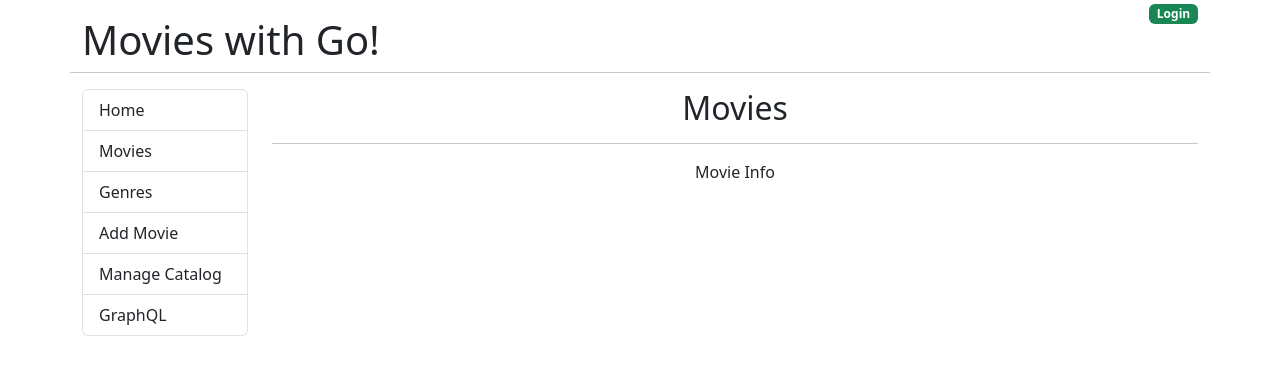
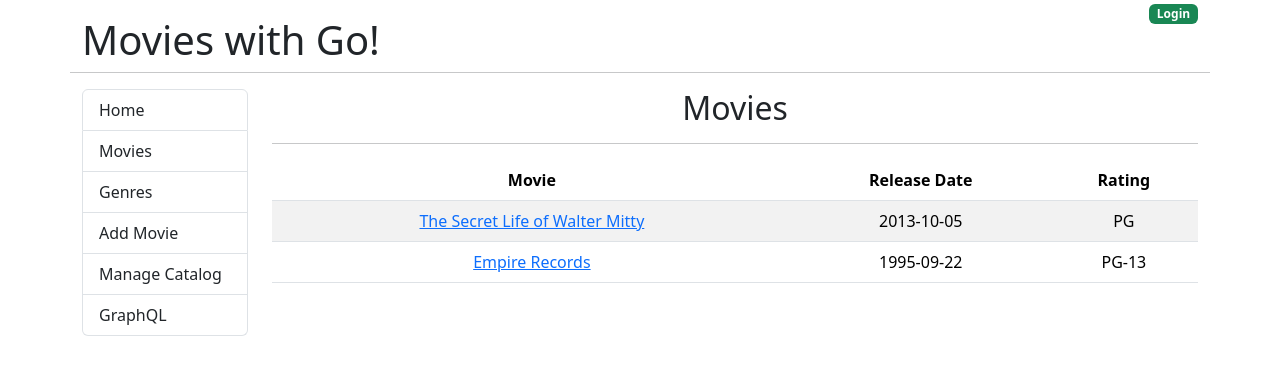
Before and after one commit to no-whey-jose/movies-with-go-fe, a React (Create React App) app: page /movies in a window 1280 px wide. Shown: the top 374 px of the page. Built offline with nearby package versions, Linux system fonts and the light colour scheme.

Commit message:
movie list and movie info components

```diff
--- a/src/pages/Movies.js
+++ b/src/pages/Movies.js
@@ -1,9 +1,56 @@
+import { useEffect, useState } from "react";
 import Layout from "./Layout";
+import { Link } from "react-router-dom";
 
 const Movies = () => {
+  const [movies, setMovies] = useState([]);
+
+  useEffect(() => {
+    let moviesList = [
+      {
+        id: 1,
+        title: "The Secret Life of Walter Mitty",
+        release_date: "2013-10-05",
+        runtime: 114,
+        rated: "PG",
+        description:
+          "When both he and a colleague are about to lose their job, Walter takes action by embarking on an adventure more extraordinary than anything he ever imagined.",
+      },
+      {
+        id: 2,
+        title: "Empire Records",
+        release_date: "1995-09-22",
+        runtime: 90,
+        rated: "PG-13",
+        description:
+          "A day in the life of the employees of Empire Records. Except this is a day where everything comes to a head for a number of them facing personal crises - can they pull through together? And more importantly, can they keep their record store independent and not swallowed up by corporate greed?",
+      },
+    ];
+    setMovies(moviesList);
+  }, []);
+
   return (
     <Layout title="Movies">
-      <div className="text-left">Movie Info</div>
+      <table className="table table-striped table-hover">
+        <thead>
+          <tr>
+            <th>Movie</th>
+            <th>Release Date</th>
+            <th>Rating</th>
+          </tr>
+        </thead>
+        <tbody>
+          {movies.map((movie) => (
+            <tr key={movie.id}>
+              <td>
+                <Link to={`/movies/${movie.id}`}>{movie.title}</Link>
+              </td>
+              <td>{movie.release_date}</td>
+              <td>{movie.rated}</td>
+            </tr>
+          ))}
+        </tbody>
+      </table>
     </Layout>
   );
 };
```
Also changed, not shown: src/pages/Movie.js (added, +35 -0 lines).
